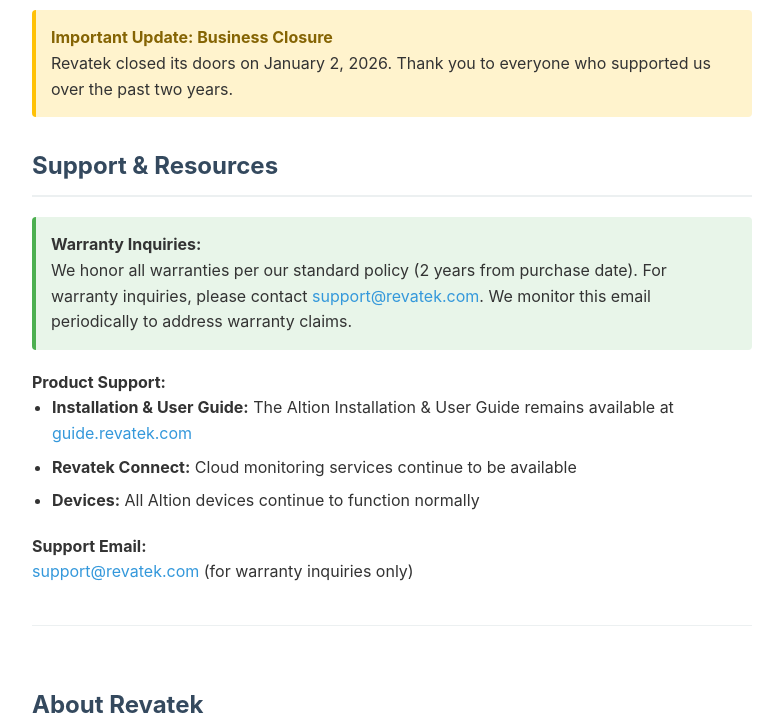
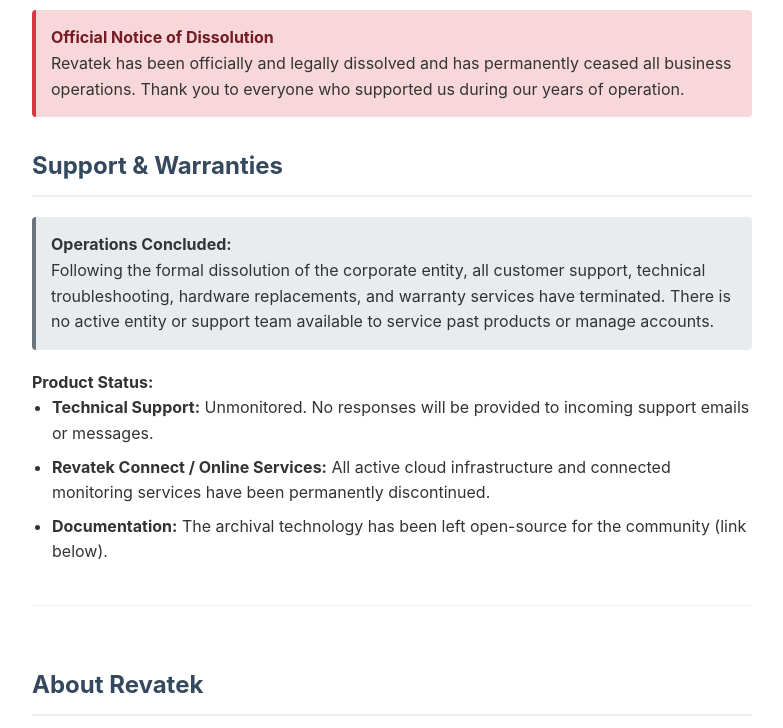
Before and after one commit to grevelle/revatek-website, a plain HTML site: page index.html in a window 1280 px wide. Shown: the part 191-919 px from the top of the page, without its empty margins (248-1031 px from the left). Drawn offline with Linux system fonts and the light colour scheme.

Commit message:
Revise index.html for dissolution notice
Updated the title and content to reflect the dissolution notice. Changed sections related to support and product status to indicate the termination of operations and services.

```diff
--- a/index.html
+++ b/index.html
@@ -3,7 +3,7 @@
 <head>
     <meta charset="UTF-8">
     <meta name="viewport" content="width=device-width, initial-scale=1.0">
-    <title>Revatek - Business Closure</title>
+    <title>Revatek - Dissolution Notice</title>
     <style>
         * {
             margin: 0;
@@ -32,6 +32,8 @@
             max-width: 200px;
             margin: 0 auto 30px;
             display: block;
+            filter: grayscale(100%); /* Visually reinforces the closure */
+            opacity: 0.7;
         }
 
         h1 {
@@ -49,15 +51,15 @@
         }
 
         .closure-notice {
-            background-color: #fff3cd;
-            border-left: 4px solid #ffc107;
+            background-color: #f8d7da;
+            border-left: 4px solid #dc3545;
             padding: 15px;
             margin: 20px 0;
             border-radius: 4px;
         }
 
         .closure-notice strong {
-            color: #856404;
+            color: #721c24;
         }
 
         ul {
@@ -78,9 +80,9 @@
             text-decoration: underline;
         }
 
-        .support-section {
-            background-color: #e8f5e9;
-            border-left: 4px solid #4caf50;
+        .discontinued-section {
+            background-color: #e9ecef;
+            border-left: 4px solid #6c757d;
             padding: 15px;
             margin: 20px 0;
             border-radius: 4px;
@@ -119,38 +121,35 @@
         <h1>Revatek</h1>
 
         <div class="closure-notice">
-            <strong>Important Update: Business Closure</strong>
-            <p>Revatek closed its doors on January 2, 2026. Thank you to everyone who supported us over the past two years.</p>
+            <strong>Official Notice of Dissolution</strong>
+            <p>Revatek has been officially and legally dissolved and has permanently ceased all business operations. Thank you to everyone who supported us during our years of operation.</p>
         </div>
 
-        <h2>Support & Resources</h2>
+        <h2>Support & Warranties</h2>
 
-        <div class="support-section">
-            <p><strong>Warranty Inquiries:</strong><br>
-            We honor all warranties per our standard policy (2 years from purchase date). For warranty inquiries, please contact <a href="mailto:support@revatek.com">support@revatek.com</a>. We monitor this email periodically to address warranty claims.</p>
+        <div class="discontinued-section">
+            <p><strong>Operations Concluded:</strong><br>
+            Following the formal dissolution of the corporate entity, all customer support, technical troubleshooting, hardware replacements, and warranty services have terminated. There is no active entity or support team available to service past products or manage accounts.</p>
         </div>
 
-        <p><strong>Product Support:</strong></p>
+        <p><strong>Product Status:</strong></p>
         <ul>
-            <li><strong>Installation & User Guide:</strong> The Altion Installation & User Guide remains available at <a href="https://guide.revatek.com" target="_blank">guide.revatek.com</a></li>
-            <li><strong>Revatek Connect:</strong> Cloud monitoring services continue to be available</li>
-            <li><strong>Devices:</strong> All Altion devices continue to function normally</li>
+            <li><strong>Technical Support:</strong> Unmonitored. No responses will be provided to incoming support emails or messages.</li>
+            <li><strong>Revatek Connect / Online Services:</strong> All active cloud infrastructure and connected monitoring services have been permanently discontinued.</li>
+            <li><strong>Documentation:</strong> The archival technology has been left open-source for the community (link below).</li>
         </ul>
-
-        <p><strong>Support Email:</strong><br>
-        <a href="mailto:support@revatek.com">support@revatek.com</a> (for warranty inquiries only)</p>
 
         <div class="about-section">
             <h2>About Revatek</h2>
             <p>Revatek was founded in 2024 to provide innovative battery charging solutions for off-grid lifestyles. Our flagship product, the Altion alternator regulator, helped marine and RV enthusiasts optimize their battery charging systems.</p>
 
-            <p><strong>Open Source:</strong> We open sourced our technology <a href="https://github.com/grevelle/revatek-alternator-regulator" target="_blank">here</a> in hopes that others will leverage it for the benefit of those who love the outdoors.</p>
+            <p style="margin-top: 15px;"><strong>Open Source Repository:</strong> The core technology has been open-sourced in hopes that the community will continue to leverage and adapt it. You can find the public repository here: <a href="https://github.com/grevelle/revatek-alternator-regulator" target="_blank">GitHub - Revatek Alternator Regulator</a>.</p>
 
-            <p>Thank you for being part of our journey.</p>
+            <p style="margin-top: 15px;">Thank you for being part of our journey.</p>
         </div>
 
         <div class="footer">
-            <p>&copy; 2024-2026 Revatek. All rights reserved.</p>
+            <p>&copy; 2024-2026 Revatek. Corporate entity dissolved.</p>
         </div>
     </div>
 </body>
```
